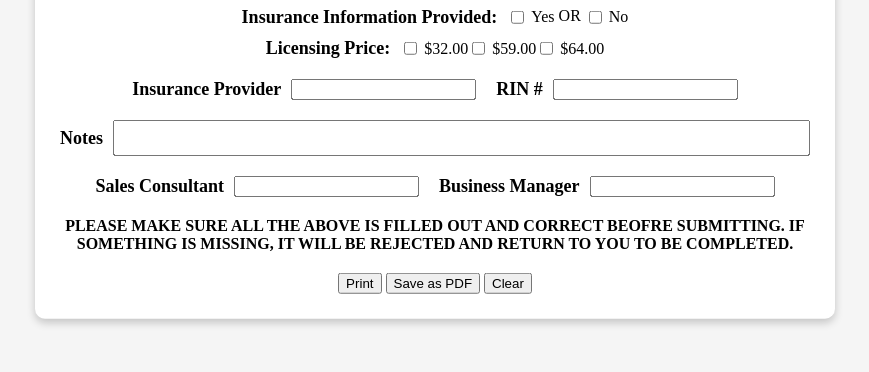
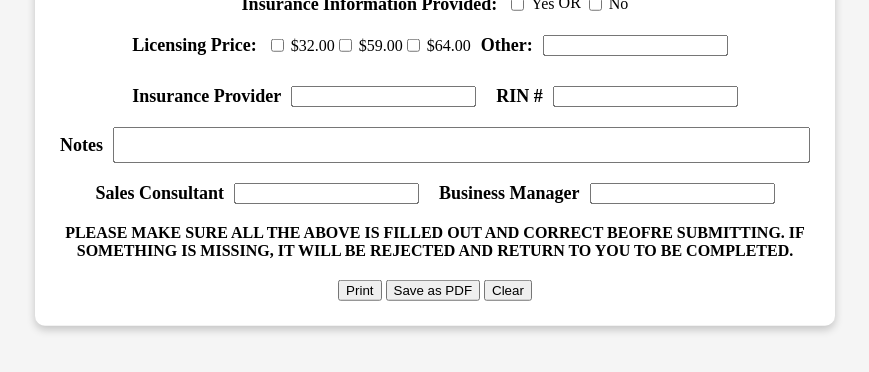
Before and after one commit to TeamPetzy/Licensing-Break-Down, a plain HTML site: page index.html in a window 1280 px wide. Both pictures are taken after a click on the button "Print". Shown: the part 282-654 px from the top of the page, without its empty margins (215-1084 px from the left). Drawn offline with Linux system fonts and the light colour scheme.

Commit message:
remove validation add other to licensing price

```diff
--- a/index.html
+++ b/index.html
@@ -220,6 +220,10 @@
               />
               <span> $64.00 </span>
             </label>
+            <section class="row">
+              <div class="sectionNameBold">Other:</div>
+              <input id="otherLicensePrice" type="number" />
+            </section>
           </section>
 
           <section class="row">
--- a/js/pdf.js
+++ b/js/pdf.js
@@ -3,13 +3,10 @@ window.addEventListener(
   function () {
     document.getElementById("pdf").onclick = function () {
       document.body.style.cursor = "wait";
-
-      if (validate("pdf")) {
       document.getElementById("bottom").style.display = "none";
       document.getElementsByTagName("footer")[0].style.marginBottom = "25px";
 
-        var source =
-          window.document.getElementsByClassName("printContainer")[0];
+      var source = window.document.getElementsByClassName("printContainer")[0];
 
       var width = source.clientWidth;
 
@@ -22,7 +19,7 @@ window.addEventListener(
         image: { type: "jpeg", quality: 1.0 },
         html2canvas: { scale: 1, width: width },
         jsPDF: { unit: "pt", format: "letter", orientation: "portrait" },
-          pagebreak: { mode: ["avoid-all"] }
+        pagebreak: { mode: ["avoid-all"] },
       };
 
       setTimeout(function () {
@@ -31,7 +28,6 @@ window.addEventListener(
 
       document.getElementById("bottom").style.display = "block";
       document.getElementsByTagName("footer")[0].style.marginBottom = "0";
-      }
 
       document.body.style.cursor = "default";
     };
--- a/js/print.js
+++ b/js/print.js
@@ -4,15 +4,13 @@ window.addEventListener(
     document.getElementById("print").onclick = function () {
       document.body.style.cursor = "wait";
 
-      if (validate("print")) {
-        document.getElementById("bottom").style.display = "none";
-        document.getElementsByTagName("footer")[0].style.marginBottom = "25px";
+      document.getElementById("bottom").style.display = "none";
+      document.getElementsByTagName("footer")[0].style.marginBottom = "25px";
 
-        window.print();
+      window.print();
 
-        document.getElementById("bottom").style.display = "block";
-        document.getElementsByTagName("footer")[0].style.marginBottom = "0";
-      }
+      document.getElementById("bottom").style.display = "block";
+      document.getElementsByTagName("footer")[0].style.marginBottom = "0";
 
       document.body.style.cursor = "default";
     };
--- a/js/validator.js
+++ b/js/validator.js
@@ -27,6 +27,8 @@ function validate(validateFor) {
   var thirtyTwo = document.getElementById("thirtyTwo").checked;
   var fiftyNine = document.getElementById("fiftyNine").checked;
   var sixtyFour = document.getElementById("sixtyFour").checked;
+
+  var otherLicensePrice = document.getElementById("otherLicensePrice").value;
 
   var insuranceProvider = document.getElementById("insuranceProvider").value;
 
@@ -90,7 +92,7 @@ function validate(validateFor) {
     fieldsWithValue.push("Insurance Information Procvided");
   }
 
-  if (thirtyTwo === false && fiftyNine === false && sixtyFour === false) {
+  if (thirtyTwo === false && fiftyNine === false && sixtyFour === false && otherLicensePrice === "") {
     fieldsWithoutValue.push("Licensing Price");
   } else {
     fieldsWithValue.push("Licensing Price");
```
Lines whose indentation alone changed are shown as unchanged.
